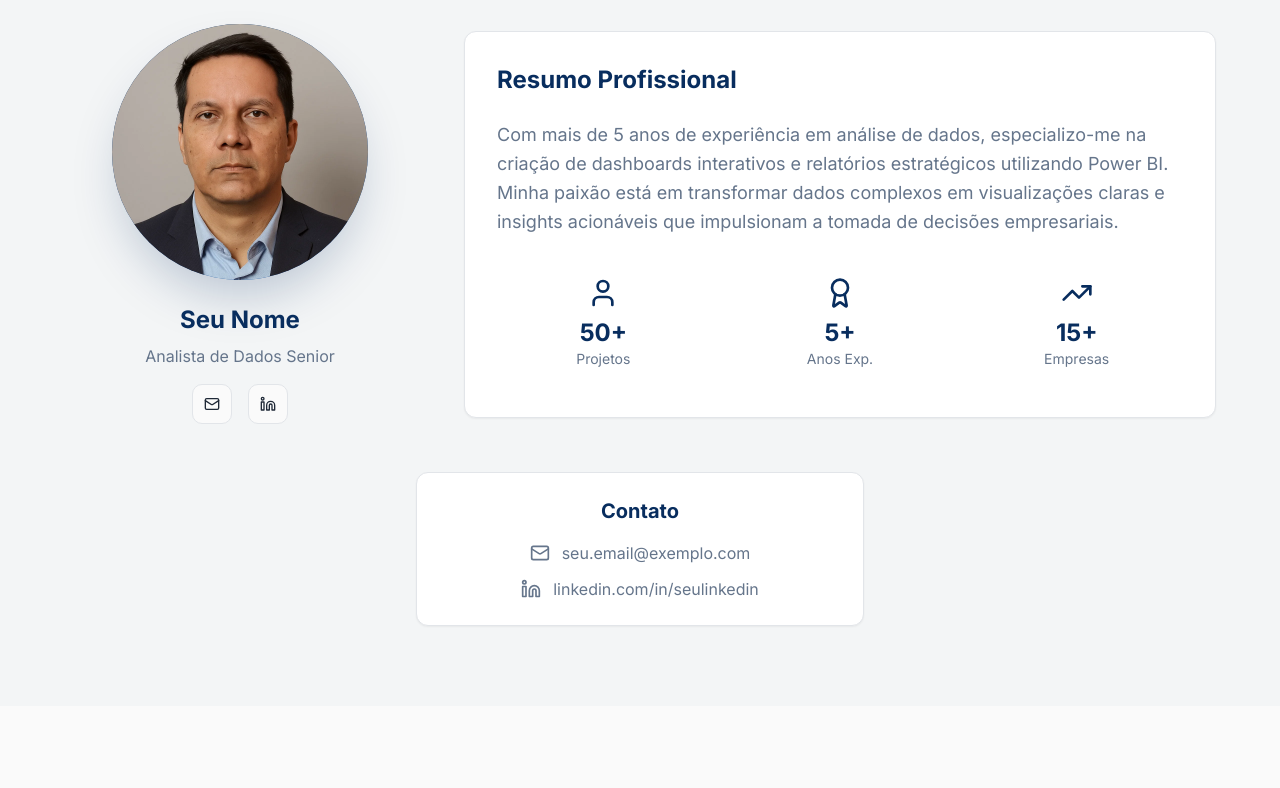
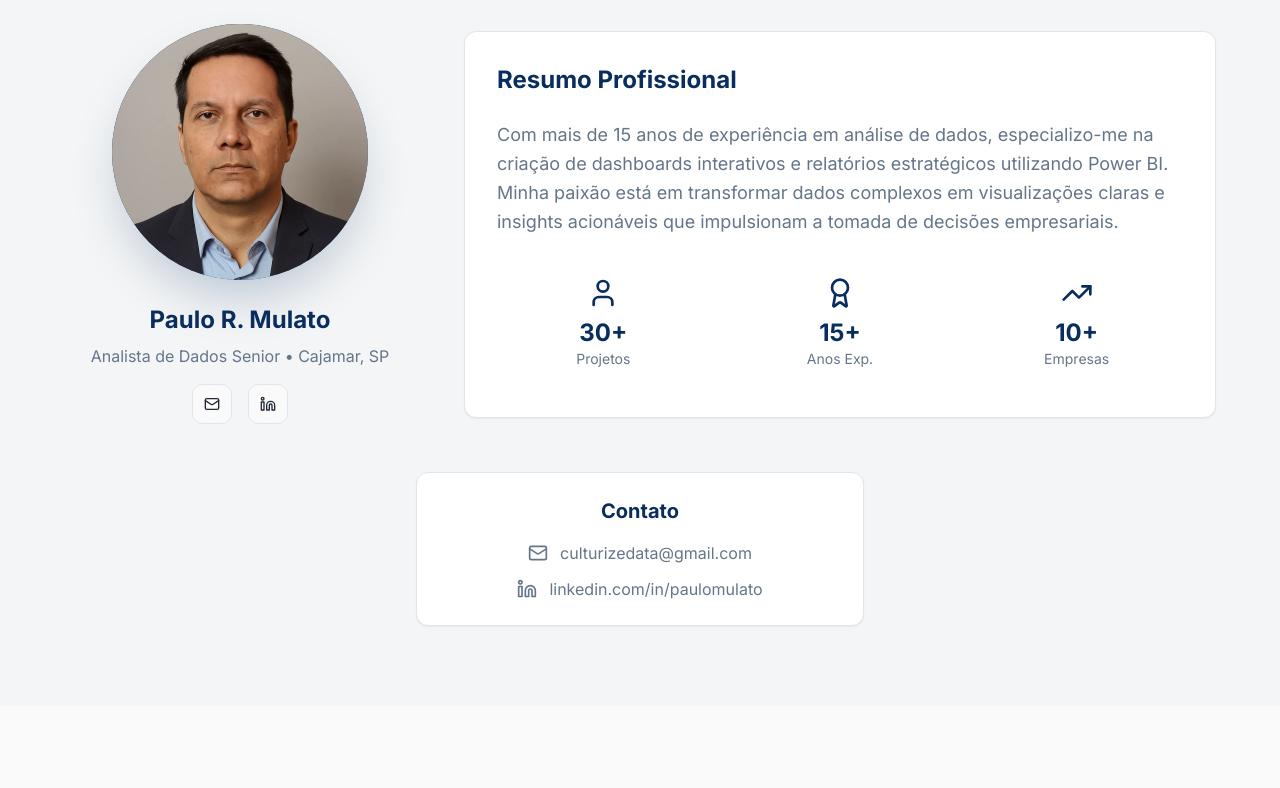
Before and after one commit to paulomulato/data-portfolio-modern, a React (Vite) app: page / in a window 1280 px wide. Shown: the part 1040-1828 px from the top of the page. Built offline with nearby package versions, Linux system fonts and the light colour scheme.

Commit message:
Add contact and about me information
Update About Me section with user information.

```diff
--- a/src/components/About.tsx
+++ b/src/components/About.tsx
@@ -30,16 +30,24 @@ const About = () => {
                 />
               </div>
               <h3 className="text-2xl font-bold text-primary mb-2">
-                Seu Nome
+                Paulo R. Mulato
               </h3>
               <p className="text-muted-foreground mb-4">
-                Analista de Dados Senior
+                Analista de Dados Senior • Cajamar, SP
               </p>
               <div className="flex justify-center space-x-4">
-                <Button variant="outline" size="icon">
+                <Button
+                  variant="outline"
+                  size="icon"
+                  onClick={() => window.open('mailto:culturizedata@gmail.com', '_blank')}
+                >
                   <Mail className="w-4 h-4" />
                 </Button>
-                <Button variant="outline" size="icon">
+                <Button
+                  variant="outline"
+                  size="icon"
+                  onClick={() => window.open('https://www.linkedin.com/in/paulomulato', '_blank')}
+                >
                   <Linkedin className="w-4 h-4" />
                 </Button>
               </div>
@@ -53,23 +61,23 @@ const About = () => {
                     Resumo Profissional
                   </h4>
                   <p className="text-muted-foreground mb-6 text-lg leading-relaxed">
-                    Com mais de 5 anos de experiência em análise de dados, especializo-me na criação de dashboards interativos e relatórios estratégicos utilizando Power BI. Minha paixão está em transformar dados complexos em visualizações claras e insights acionáveis que impulsionam a tomada de decisões empresariais.
+                    Com mais de 15 anos de experiência em análise de dados, especializo-me na criação de dashboards interativos e relatórios estratégicos utilizando Power BI. Minha paixão está em transformar dados complexos em visualizações claras e insights acionáveis que impulsionam a tomada de decisões empresariais.
                   </p>
 
                   <div className="grid sm:grid-cols-3 gap-6">
                     <div className="text-center p-4 rounded-lg bg-gradient-secondary">
                       <User className="w-8 h-8 text-primary mx-auto mb-2" />
-                      <div className="text-2xl font-bold text-primary">50+</div>
+                      <div className="text-2xl font-bold text-primary">30+</div>
                       <div className="text-sm text-muted-foreground">Projetos</div>
                     </div>
                     <div className="text-center p-4 rounded-lg bg-gradient-secondary">
                       <Award className="w-8 h-8 text-primary mx-auto mb-2" />
-                      <div className="text-2xl font-bold text-primary">5+</div>
+                      <div className="text-2xl font-bold text-primary">15+</div>
                       <div className="text-sm text-muted-foreground">Anos Exp.</div>
                     </div>
                     <div className="text-center p-4 rounded-lg bg-gradient-secondary">
                       <TrendingUp className="w-8 h-8 text-primary mx-auto mb-2" />
-                      <div className="text-2xl font-bold text-primary">15+</div>
+                      <div className="text-2xl font-bold text-primary">10+</div>
                       <div className="text-sm text-muted-foreground">Empresas</div>
                     </div>
                   </div>
@@ -86,11 +94,11 @@ const About = () => {
                 <div className="space-y-3">
                   <div className="flex items-center justify-center space-x-3 text-muted-foreground">
                     <Mail className="w-5 h-5" />
-                    <span>seu.email@exemplo.com</span>
+                    <span>culturizedata@gmail.com</span>
                   </div>
                   <div className="flex items-center justify-center space-x-3 text-muted-foreground">
                     <Linkedin className="w-5 h-5" />
-                    <span>linkedin.com/in/seulinkedin</span>
+                    <span>linkedin.com/in/paulomulato</span>
                   </div>
                 </div>
               </CardContent>
--- a/src/components/Footer.tsx
+++ b/src/components/Footer.tsx
@@ -69,9 +69,9 @@ const Footer = () => {
             <div>
               <h4 className="text-lg font-semibold mb-4">Contato</h4>
               <div className="space-y-2 text-white/80">
-                <p>seu.email@exemplo.com</p>
-                <p>+55 (11) 99999-9999</p>
-                <p>São Paulo, SP</p>
+                <p>culturizedata@gmail.com</p>
+                <p>+55 (11) 94298-8842</p>
+                <p>Cajamar, SP - Brasil</p>
               </div>
             </div>
           </div>
@@ -86,7 +86,7 @@ const Footer = () => {
                   variant="ghost"
                   size="icon"
                   className="text-white/80 hover:text-white hover:bg-white/10"
-                  onClick={() => window.open('mailto:seu.email@exemplo.com', '_blank')}
+                  onClick={() => window.open('mailto:culturizedata@gmail.com', '_blank')}
                 >
                   <Mail className="w-5 h-5" />
                 </Button>
@@ -94,7 +94,7 @@ const Footer = () => {
                   variant="ghost"
                   size="icon"
                   className="text-white/80 hover:text-white hover:bg-white/10"
-                  onClick={() => window.open('https://linkedin.com/in/seulinkedin', '_blank')}
+                  onClick={() => window.open('https://www.linkedin.com/in/paulomulato', '_blank')}
                 >
                   <Linkedin className="w-5 h-5" />
                 </Button>
@@ -102,7 +102,7 @@ const Footer = () => {
                   variant="ghost"
                   size="icon"
                   className="text-white/80 hover:text-white hover:bg-white/10"
-                  onClick={() => window.open('https://github.com/seugithub', '_blank')}
+                  onClick={() => window.open('https://github.com/paulomulato', '_blank')}
                 >
                   <Github className="w-5 h-5" />
                 </Button>
@@ -110,7 +110,7 @@ const Footer = () => {
                   variant="ghost"
                   size="icon"
                   className="text-white/80 hover:text-white hover:bg-white/10"
-                  onClick={() => window.open('https://instagram.com/seuinstagram', '_blank')}
+                  onClick={() => window.open('https://instagram.com/culturizedata', '_blank')}
                 >
                   <Instagram className="w-5 h-5" />
                 </Button>
@@ -130,7 +130,7 @@ const Footer = () => {
             {/* Copyright */}
             <div className="mt-8 pt-8 border-t border-white/20 text-center text-white/60">
               <p>
-                © {currentYear} Portfolio Power BI. Todos os direitos reservados.
+                © {currentYear} Paulo R. Mulato - Portfolio Power BI. Todos os direitos reservados.
               </p>
               <p className="mt-2 text-sm">
                 Desenvolvido com React, TypeScript e Tailwind CSS
```
